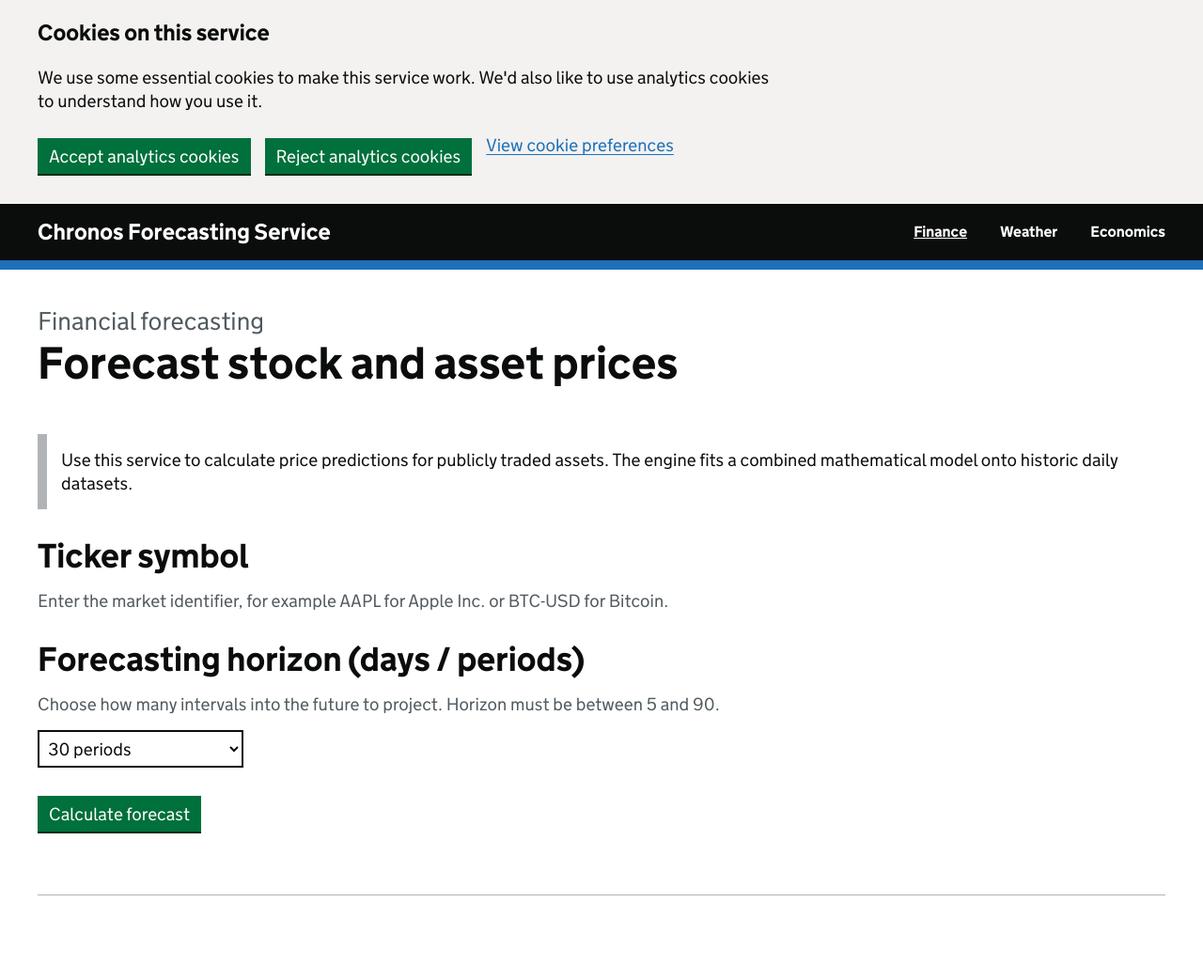
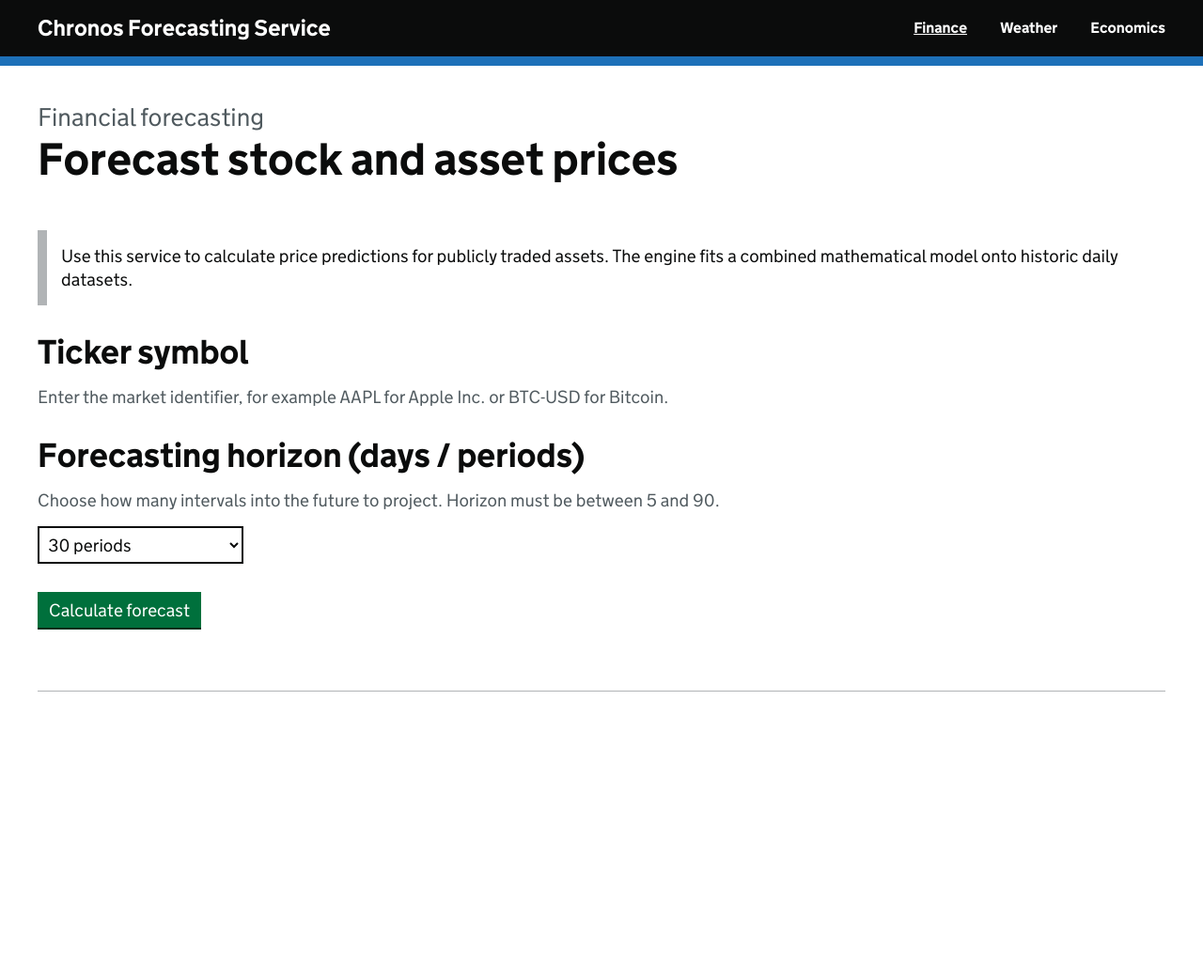
Before and after one commit to pradhankukiran/chronos-agent, a Flask app: page /finance in a window 1280 px wide. Shown: the whole page at 94% size. After the commit the page ends 736 px from the top, so only its background shows below. Run offline with Flask 3, Linux system fonts and the light colour scheme; some libraries are stand-ins or nearby versions.

Commit message:
fix: remove cookie banner template block and unused route

```diff
--- a/dashboard/app.py
+++ b/dashboard/app.py
@@ -79,13 +79,7 @@ def create_app() -> Flask:
     def index():
         return redirect(url_for("finance"))
 
-    # Route: /cookie-preference
-    # Set essential cookies policy to clear GDS cookie banner
-    @app.route("/cookie-preference", methods=["POST"])
-    def cookie_preference():
-        response = make_response(redirect(request.referrer or url_for("finance")))
-        response.set_cookie("cookies_policy", "accepted", max_age=31536000)
-        return response
+
 
     # Route: /finance
     @app.route("/finance", methods=["GET"])
--- a/dashboard/templates/base.html
+++ b/dashboard/templates/base.html
@@ -110,31 +110,7 @@
       </div>
     </div>
 
-    {% block cookie_banner %}
-      {% if not request.cookies.get('cookies_policy') %}
-      <div class="govuk-cookie-banner" data-nosnippet role="region" aria-label="Cookie banner" data-module="govuk-cookie-banner">
-        <div class="govuk-cookie-banner__message govuk-width-container">
-          <div class="govuk-grid-row">
-            <div class="govuk-grid-column-two-thirds">
-              <h2 class="govuk-cookie-banner__heading govuk-heading-m">Cookies on this service</h2>
-              <div class="govuk-cookie-banner__content">
-                <p class="govuk-body">We use some essential cookies to make this service work. We'd also like to use analytics cookies to understand how you use it.</p>
-              </div>
-            </div>
-          </div>
-          <div class="govuk-button-group">
-            <form action="{{ url_for('cookie_preference', **request.args) }}" method="post" style="display:inline">
-              <button value="accept" type="submit" name="cookies" class="govuk-button" data-module="govuk-button">Accept analytics cookies</button>
-            </form>
-            <form action="{{ url_for('cookie_preference', **request.args) }}" method="post" style="display:inline">
-              <button value="reject" type="submit" name="cookies" class="govuk-button" data-module="govuk-button">Reject analytics cookies</button>
-            </form>
-            <a class="govuk-link" href="#">View cookie preferences</a>
-          </div>
-        </div>
-      </div>
-      {% endif %}
-    {% endblock %}
+
 
     <div class="govuk-header" style="background-color: #0b0c0c; border-bottom: 10px solid #1d70b8; padding: 15px 0;">
       <div class="govuk-width-container" style="display: flex; justify-content: space-between; align-items: center; flex-wrap: wrap;">
```
